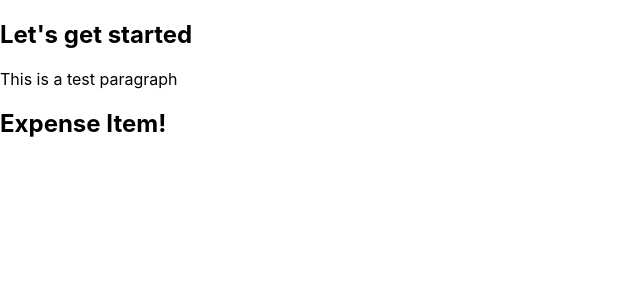
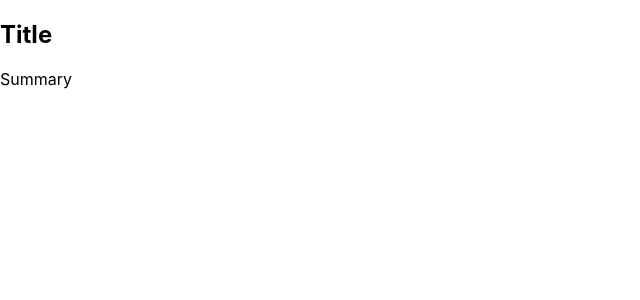
Before and after one commit to ashishjsharda/ReactNov21, a React (Create React App) app: page / in a window 1280 px wide. Shown: the top 300 px of the page, without its empty margins (0-640 px from the left). Built offline with nearby package versions, Linux system fonts and the light colour scheme.

Commit message:
Update App.js

```diff
--- a/src/App.js
+++ b/src/App.js
@@ -6,9 +6,12 @@ import ExpenseItem from './components/ExpenseItem'
 function App() {
   return (
    <div>
-     <h2> Let's get started</h2>
-       <p> This is a test paragraph</p>
-       <ExpenseItem></ExpenseItem>
+     <div>
+         <h2>Title</h2>
+     </div>
+       <div>
+           Summary
+       </div>
    </div>
   );
 }
```
